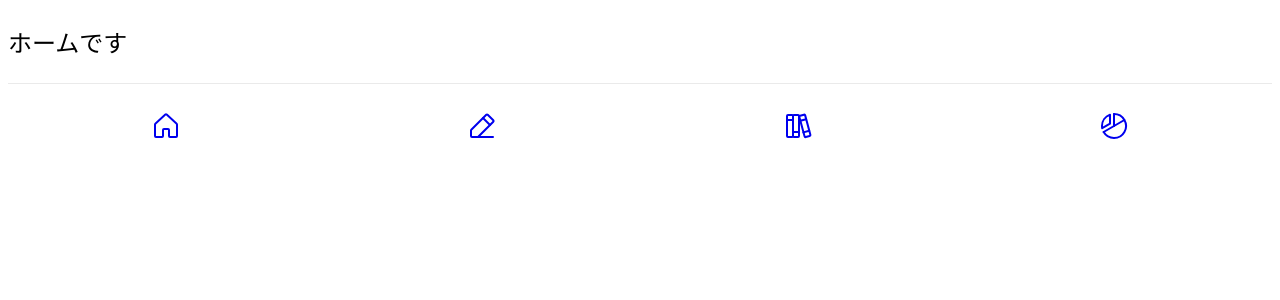
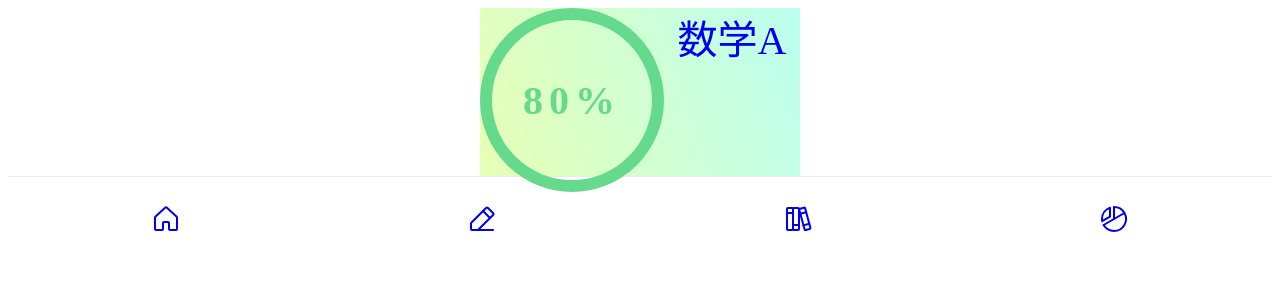
Before and after one commit to micanis61/AI-vocabook, a Next.js app in the folder frontend/: page / in a window 1280 px wide. Shown: the top 300 px of the page. Built offline with nearby package versions, Linux system fonts and the light colour scheme.

Commit message:
ホーム創った

```diff
--- a/frontend/package.json
+++ b/frontend/package.json
@@ -13,6 +13,7 @@
     "@types/react": "18.0.25",
     "@types/react-dom": "18.0.9",
     "@types/styled-components": "^5.1.26",
+    "axios": "^1.3.2",
     "eslint": "8.28.0",
     "eslint-config-next": "13.0.5",
     "next": "13.0.5",
--- a/frontend/pages/components/footer.tsx
+++ b/frontend/pages/components/footer.tsx
@@ -9,7 +9,6 @@ export default function Footer () {
         <Link href="/study"><PencilSimpleLine className={styles.mainIcon} size={20} /></Link>
         <Link href="/words"><Books className={styles.mainIcon} size={20} /></Link>
         <Link href="/progress"><ChartPieSlice className={styles.mainIcon} size={20} /></Link>
-
       </footer>
     )
 }
--- a/frontend/pages/index.tsx
+++ b/frontend/pages/index.tsx
@@ -1,6 +1,7 @@
 import Head from 'next/head'
 import styles from '../styles/Home.module.css'
 import Footer from './components/footer'
+import Link from 'next/link';
 export default function index() {
   return (
     <div className={styles.container}>
@@ -8,8 +9,13 @@ export default function index() {
         <title>ホーム</title>
         <meta name="viewport" content="width=device-width,initial-scale=1" />
       </Head>
-      <div>
-        <p className={styles.p1}>ホームです</p>
+      <div className={styles.boxBackground} >
+        <Link className={styles.hoge} href="/study" style={{textDecoration:'none'}}>
+          <div className={styles.progressCircle}>
+            <p className={styles.progressNumber}>80%</p>
+          </div>
+            <p className={styles.progressTitle}>数学A</p>
+        </Link>
       </div>
       <Footer />
     </div>
--- a/frontend/pages/words.tsx
+++ b/frontend/pages/words.tsx
@@ -2,7 +2,6 @@ import React from 'react'
 import Head from 'next/head'
 import Footer from './components/footer'
 import TakePhoto from './components/camera'
-import FileUploadSingle from './components/fileUploadSingle'
 import styles from '../styles/Home.module.css'
 
 export default function Words() {
--- a/frontend/styles/Home.module.css
+++ b/frontend/styles/Home.module.css
@@ -39,3 +39,45 @@
   height: 300px;
   font-size: 100px;
 }
+
+.boxBackground {
+width: 40svh;
+height: 21svh;
+margin: auto;
+background: linear-gradient(251.73deg, #BBFFEF 0%, #E7FFB5 100%);
+}
+.hoge{
+display: flex;
+justify-content: space-around;
+flex-wrap: wrap;
+}
+.progressCircle{
+width: 20svh;
+height: 20svh;
+font-family: 'Montserrat';
+font-style: normal;
+font-weight: 700;
+font-size: 40px;
+line-height: 49px;
+display: flex;
+align-items: center;
+text-align: center;
+letter-spacing: 0.15em;
+color: #65D98C;
+border-radius: 50%;
+border: solid 12px
+}
+
+
+.progressNumber {
+  margin-left: auto;
+  margin-right: auto;
+  font-size: 5svh;
+}
+
+.progressTitle{
+  margin: 0;
+  margin-left: auto;
+  margin-right: auto;
+  font-size: 5svh;
+}
```
Also changed, not shown: frontend/pages/components/camera.tsx (+0 -26 lines), frontend/pages/components/fileUploadSingle.tsx (deleted, +0 -42 lines), 1 other file (tests, documents, lock files or other folders).
